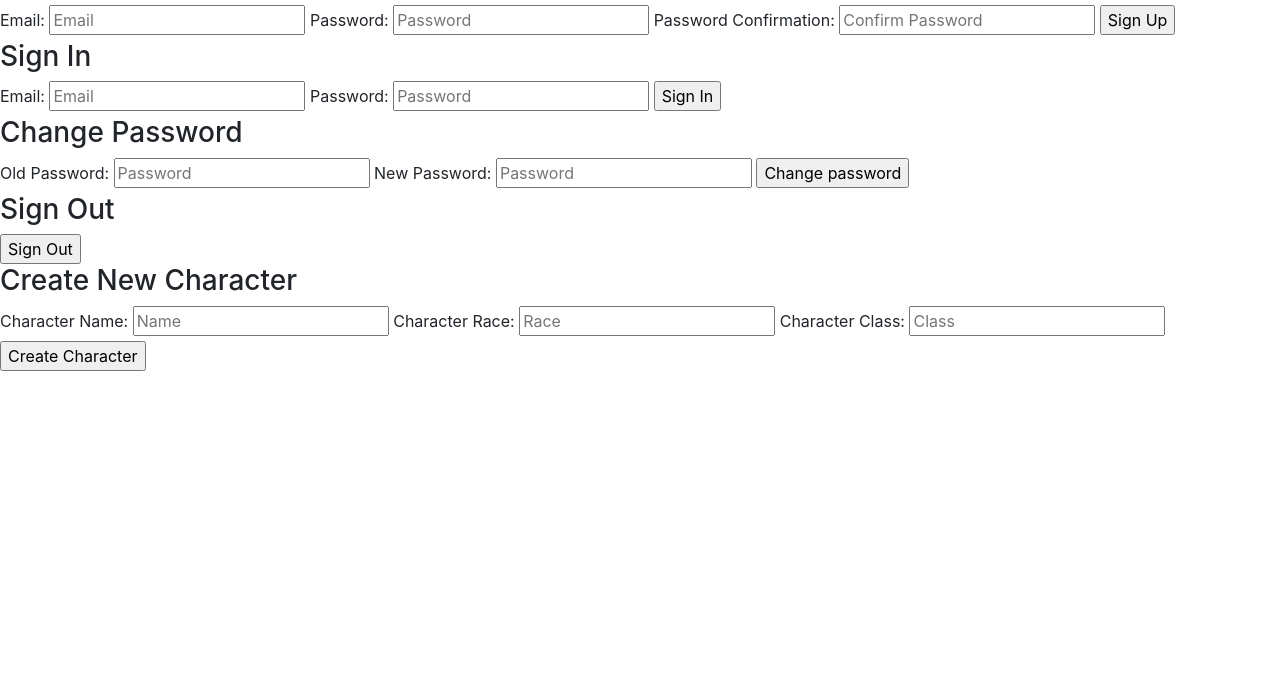
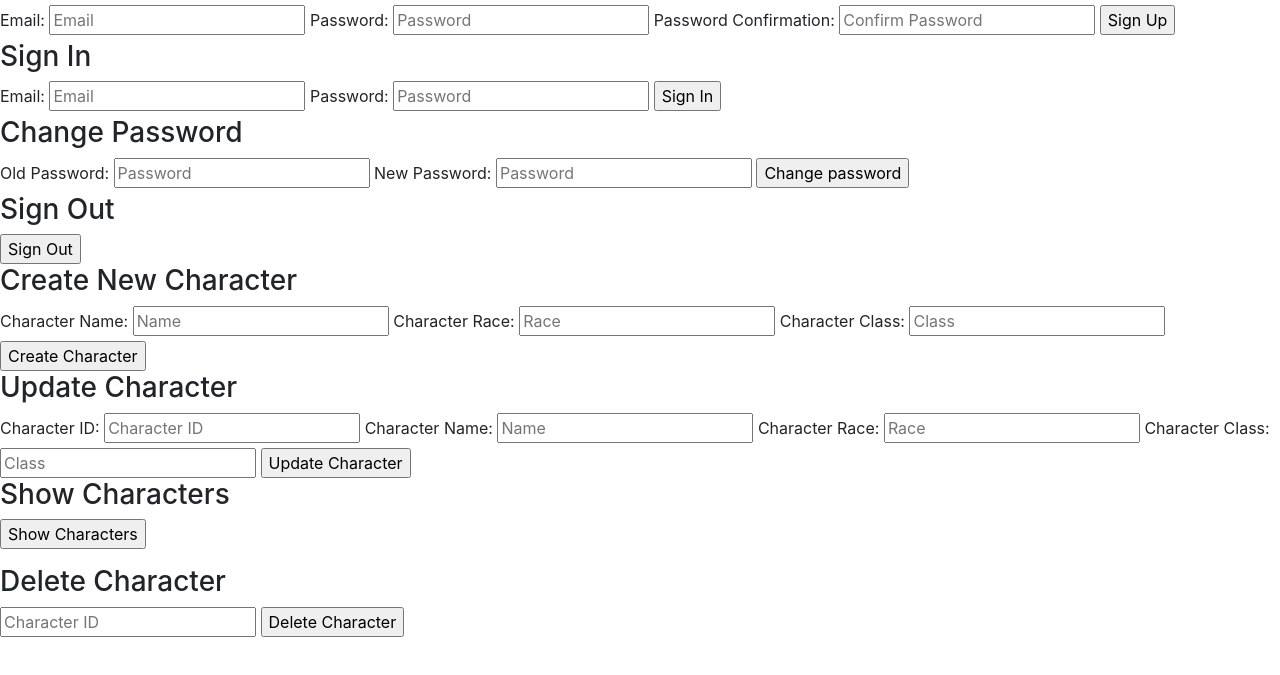
Before and after one commit to ajevans451/full-stack-client, a website built with webpack: page index.html in a window 1280 px wide. Shown: the part 101-776 px from the top of the page. Built offline with nearby package versions, Linux system fonts and the light colour scheme.

Commit message:
add char CRUD forms

```diff
--- a/index.html
+++ b/index.html
@@ -54,5 +54,27 @@
         <input required id='char-create-class' placeholder='Class'>
         <input type='submit' value="Create Character">
       </form>
+      <form id='char-update-form'>
+        <h3>Update Character</h3>
+        <label for='char-update-id'>Character ID:</label>
+        <input required id='char-update-id' placeholder='Character ID'>
+        <label for='char-update-name'>Character Name:</label>
+        <input required id='char-update-name' placeholder='Name'>
+        <label for='char-update-race'>Character Race:</label>
+        <input required id='char-update-race' placeholder='Race'>
+        <label for='char-update-class'>Character Class:</label>
+        <input required id='char-update-class' placeholder='Class'>
+        <input type='submit' value="Update Character">
+      </form>
+      <form id='char-index-form'>
+        <h3>Show Characters</h3>
+        <input type='submit' value="Show Characters">
+        <p id='char-index-message'> </p>
+      </form>
+      <form id='char-delete-form'>
+        <h3>Delete Character</h3>
+        <input required id='char-delete-id' placeholder='Character ID'>
+        <input type='submit' value="Delete Character">
+      </form>
     </body>
 </html>
```
